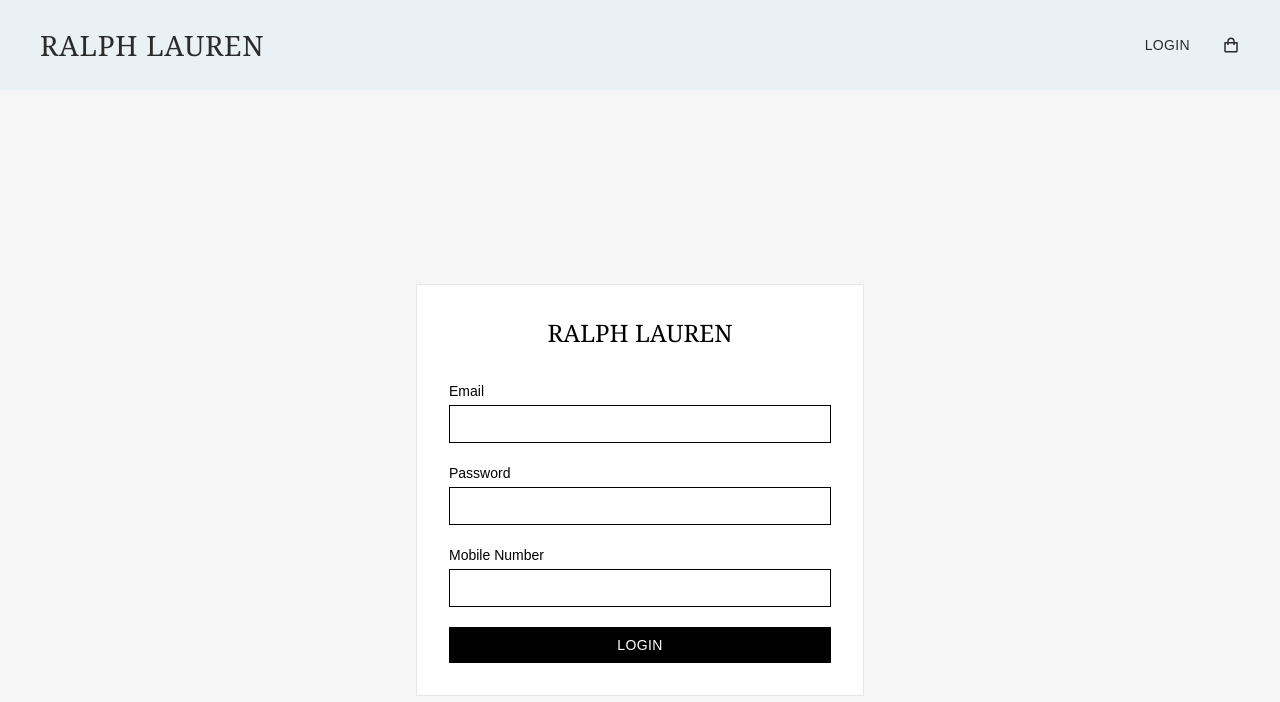
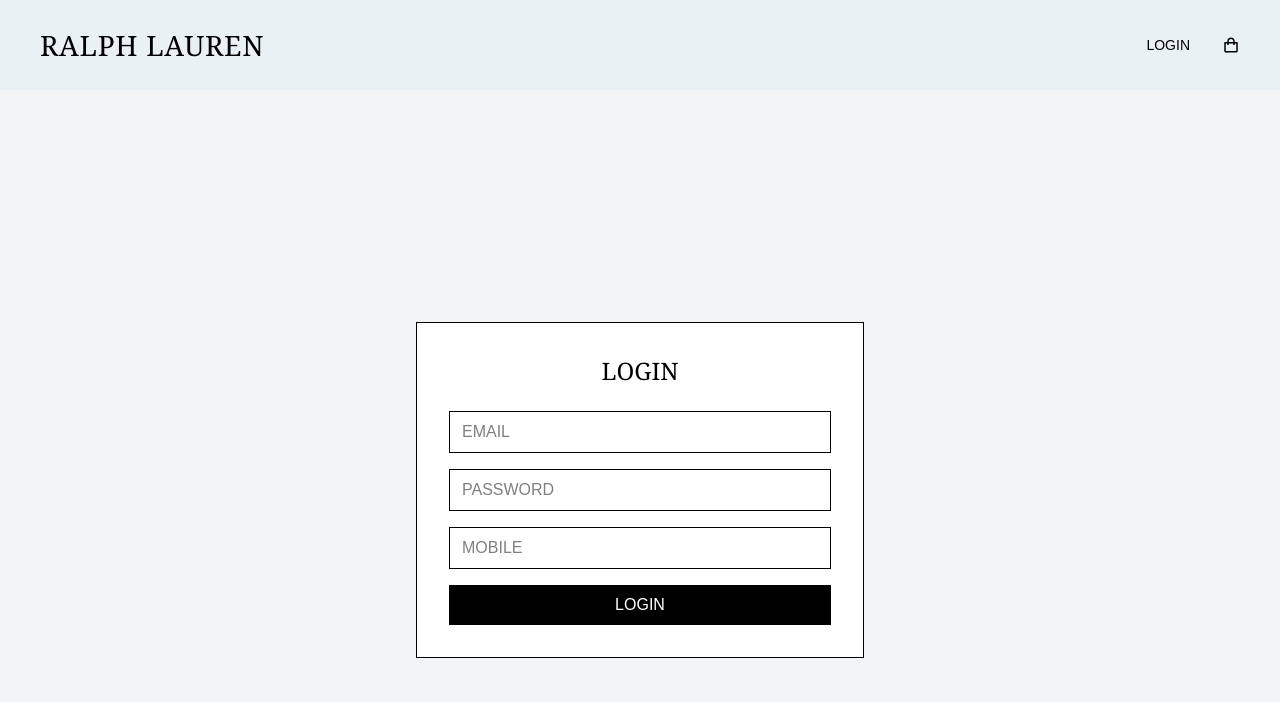
Before and after one commit to ujjwalanand678/next_js_ecommerce_app, a Next.js app: page /login in a window 1280 px wide. Shown: the top 702 px of the page. Built offline with nearby package versions, Linux system fonts and the light colour scheme; a web font is replaced by a local one.

Commit message:
api , auth created , login page and logout page created

```diff
--- a/src/app/layout.js
+++ b/src/app/layout.js
@@ -10,8 +10,8 @@
 });
 
 export const metadata = {
-  title: "Create Next App",
-  description: "Generated by create next app",
+  title: "E-commerce App",
+  description: "A simple e-commerce application built with Next.js",
 };
 
 export default function RootLayout({ children }) {
--- a/src/app/login/page.js
+++ b/src/app/login/page.js
@@ -2,6 +2,8 @@
 
 import { useState } from "react";
 import { useRouter } from "next/navigation";
+import { loginUser } from "@/utils/api";
+import { setAuthData } from "@/utils/auth";
 
 export default function LoginPage() {
   const router = useRouter();
@@ -15,144 +17,89 @@
   const [errors, setErrors] = useState({});
   const [loading, setLoading] = useState(false);
 
-  // ---------- Validation ----------
   const validate = () => {
-    const newErrors = {};
-
+    const e = {};
     const emailRegex = /^[^\s@]+@[^\s@]+\.[^\s@]+$/;
-    const passwordRegex =
-      /^(?=.*[0-9])(?=.*[!@#$%^&*])[A-Za-z0-9!@#$%^&*]{8,}$/;
+    const passwordRegex = /^(?=.*[0-9])(?=.*[!@#$%^&*])[A-Za-z0-9!@#$%^&*]{8,}$/;
     const mobileRegex = /^[0-9]{10}$/;
 
     if (!emailRegex.test(form.email))
-      newErrors.email = "Enter a valid email address";
+      e.email = "Enter valid email";
 
     if (!passwordRegex.test(form.password))
-      newErrors.password =
-        "Password must be 8+ chars, include 1 number & 1 special character";
+      e.password =
+        "Min 8 chars, 1 number, 1 special character";
 
     if (!mobileRegex.test(form.mobile))
-      newErrors.mobile = "Mobile number must be 10 digits";
+      e.mobile = "Mobile must be 10 digits";
 
-    setErrors(newErrors);
-    return Object.keys(newErrors).length === 0;
+    setErrors(e);
+    return Object.keys(e).length === 0;
   };
 
-  // ---------- Submit ----------
   const handleSubmit = async (e) => {
     e.preventDefault();
     if (!validate()) return;
 
     setLoading(true);
+    try {
+      const data = await loginUser(form);
 
-    try {
-      const res = await fetch(
-        "https://coding-assignment-server.vercel.app/login",
-        {
-          method: "POST",
-          headers: { "Content-Type": "application/json" },
-          body: JSON.stringify(form),
-        }
-      );
-
-      const data = await res.json();
-
-      if (!res.ok) {
-        setErrors({ api: data.message || "Login failed" });
-        setLoading(false);
-        return;
-      }
-
-      // store token & user
-      localStorage.setItem("token", data.token);
-      localStorage.setItem(
-        "user",
-        JSON.stringify({ userName: data.userName })
-      );
+      setAuthData({
+        token: data.token,
+        userName: data.userName,
+      });
 
       router.push("/productlist");
-    } catch {
-      setErrors({ api: "Network error" });
+    } catch (err) {
+      setErrors({ api: err.message });
     } finally {
       setLoading(false);
     }
   };
 
   return (
-    <div className="min-h-screen flex items-center justify-center bg-[#f6f6f6]">
-      <div className="w-full max-w-md bg-white p-8 border border-gray-200">
-        <h1 className="text-2xl font-serif text-center mb-8">
-          RALPH LAUREN
-        </h1>
+    <div className="min-h-screen flex justify-center items-center bg-gray-100">
+      <form
+        onSubmit={handleSubmit}
+        className="bg-white p-8 w-full max-w-md border"
+      >
+        <h2 className="text-center font-serif text-2xl mb-6">
+          LOGIN
+        </h2>
 
         {errors.api && (
-          <p className="text-red-600 text-sm mb-4 text-center">
+          <p className="text-red-600 text-sm mb-4">
             {errors.api}
           </p>
         )}
 
-        <form onSubmit={handleSubmit} className="space-y-5">
-          {/* Email */}
-          <div>
-            <label className="block text-sm mb-1">Email</label>
+        {["email", "password", "mobile"].map((field) => (
+          <div key={field} className="mb-4">
             <input
-              type="email"
-              value={form.email}
+              type={field === "password" ? "password" : "text"}
+              placeholder={field.toUpperCase()}
+              value={form[field]}
               onChange={(e) =>
-                setForm({ ...form, email: e.target.value })
+                setForm({ ...form, [field]: e.target.value })
               }
-              className="w-full border px-3 py-2 text-sm"
+              className="w-full border px-3 py-2"
             />
-            {errors.email && (
-              <p className="text-xs text-red-600 mt-1">{errors.email}</p>
-            )}
-          </div>
-
-          {/* Password */}
-          <div>
-            <label className="block text-sm mb-1">Password</label>
-            <input
-              type="password"
-              value={form.password}
-              onChange={(e) =>
-                setForm({ ...form, password: e.target.value })
-              }
-              className="w-full border px-3 py-2 text-sm"
-            />
-            {errors.password && (
+            {errors[field] && (
               <p className="text-xs text-red-600 mt-1">
-                {errors.password}
+                {errors[field]}
               </p>
             )}
           </div>
-
-          {/* Mobile */}
-          <div>
-            <label className="block text-sm mb-1">Mobile Number</label>
-            <input
-              type="text"
-              value={form.mobile}
-              onChange={(e) =>
-                setForm({ ...form, mobile: e.target.value })
-              }
-              className="w-full border px-3 py-2 text-sm"
-            />
-            {errors.mobile && (
-              <p className="text-xs text-red-600 mt-1">
-                {errors.mobile}
-              </p>
-            )}
-          </div>
+        ))}
 
         <button
-            type="submit"
           disabled={loading}
-            className="w-full bg-black text-white py-2 text-sm tracking-wide hover:bg-gray-800"
+          className="w-full bg-black text-white py-2"
         >
           {loading ? "LOGGING IN..." : "LOGIN"}
         </button>
       </form>
     </div>
-    </div>
   );
 }
--- a/src/components/Navbar.jsx
+++ b/src/components/Navbar.jsx
@@ -4,26 +4,18 @@
 import { useEffect, useState } from "react";
 import { useRouter } from "next/navigation";
 import { BiShoppingBag } from "react-icons/bi";
+import { getUser, clearAuthData } from "@/utils/auth";
 
 export default function Navbar() {
   const router = useRouter();
   const [user, setUser] = useState(null);
 
-  // Read auth state
   useEffect(() => {
-    const storedUser = localStorage.getItem("user");
-    if (storedUser) {
-      try {
-        setUser(JSON.parse(storedUser));
-      } catch {
-        localStorage.removeItem("user");
-      }
-    }
+    setUser(getUser());
   }, []);
 
   const handleLogout = () => {
-    localStorage.removeItem("token");
-    localStorage.removeItem("user");
+    clearAuthData();
     setUser(null);
     router.push("/login");
   };
@@ -31,36 +23,27 @@
   return (
     <nav className="h-[90px] bg-[#eaf1f5]">
       <div className="max-w-[1440px] mx-auto h-full px-10 flex items-center justify-between">
-
-        {/* Brand */}
-        <h1 className="font-serif text-[28px] tracking-wide text-[#2b2b2b]">
+        <Link href="/">
+        <h1 className="font-serif text-[28px] tracking-wide">
           RALPH LAUREN
         </h1>
-
-        {/* Right Section */}
-        <div className="flex items-center gap-8 text-sm text-[#2b2b2b]">
+        </Link>
+        <div className="flex items-center gap-8 text-sm">
           {user ? (
             <>
-              <span className="tracking-wide">
-                {user.userName}
-              </span>
-
+              <span>{user.userName}</span>
               <button
                 onClick={handleLogout}
-                className="tracking-wide hover:underline underline-offset-4"
+                className="hover:underline"
               >
                 LOGOUT
               </button>
             </>
           ) : (
-            <Link
-              href="/login"
-              className="tracking-wide hover:underline underline-offset-4"
-            >
+            <Link href="/login" className="hover:underline">
               LOGIN
             </Link>
           )}
-
           <BiShoppingBag size={18} />
         </div>
       </div>
--- /dev/null
+++ b/src/utils/api.js
@@ -0,0 +1,60 @@
+const BASE_URL = "https://coding-assignment-server.vercel.app";
+
+//  LOGIN API
+
+export const loginUser = async ({ email, password, mobile }) => {
+  const res = await fetch(`${BASE_URL}/login`, {
+    method: "POST",
+    headers: {
+      "Content-Type": "application/json",
+    },
+    body: JSON.stringify({ email, password, mobile }),
+  });
+
+  const data = await res.json();
+
+  if (!res.ok) {
+    throw new Error(data.message || "Login failed");
+  }
+
+  return data;
+};
+
+
+//  VALIDATE TOKEN API
+
+export const validateTokenApi = async (token) => {
+  const res = await fetch(`${BASE_URL}/validateToken`, {
+    method: "GET",
+    headers: {
+      authorization: `Bearer ${token}`,
+    },
+  });
+
+  const data = await res.json();
+
+  if (!res.ok) {
+    throw new Error("Token validation failed");
+  }
+
+  return data;
+};
+
+
+//  FETCH PRODUCTS API
+
+export const fetchProducts = async (token) => {
+  const res = await fetch(`${BASE_URL}/products`, {
+    headers: {
+      authorization: `Bearer ${token}`,
+    },
+  });
+
+  const data = await res.json();
+
+  if (!res.ok) {
+    throw new Error("Failed to fetch products");
+  }
+
+  return data;
+};
--- /dev/null
+++ b/src/utils/auth.js
@@ -0,0 +1,16 @@
+export const setAuthData = ({ token, userName }) => {
+  localStorage.setItem("token", token);
+  localStorage.setItem("user", JSON.stringify({ userName }));
+};
+
+export const getToken = () => localStorage.getItem("token");
+
+export const getUser = () => {
+  const user = localStorage.getItem("user");
+  return user ? JSON.parse(user) : null;
+};
+
+export const clearAuthData = () => {
+  localStorage.removeItem("token");
+  localStorage.removeItem("user");
+};
```
Lines whose indentation alone changed are shown as unchanged.
